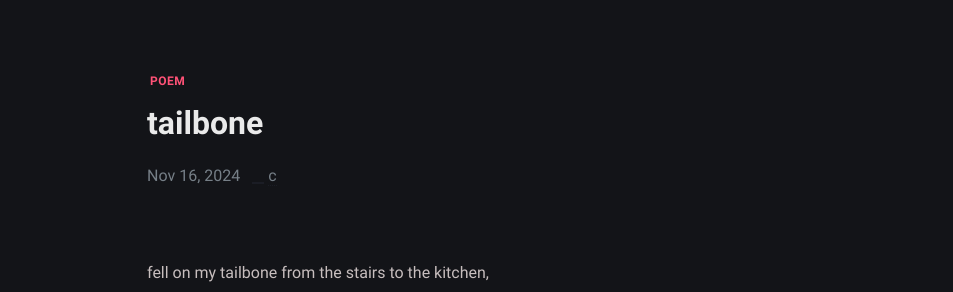
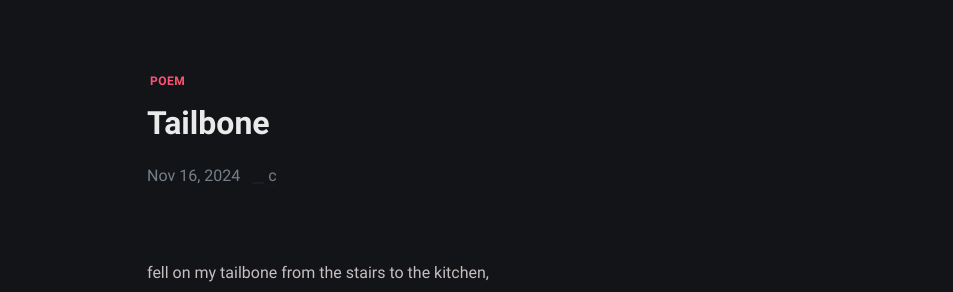
Before and after one commit to yijingch/afistforair.github.io, a Jekyll site: the page built from _posts/tailbone/2024-11-16-tailbone.md, in a window 1280 px wide. Shown: the part 135-427 px from the top of the page, without its empty margins (163-1116 px from the left). Built offline with Jekyll 4.4.1, drawn with Linux system fonts in a browser that asks for light colours.

Commit message:
uppercase

```diff
--- a/_posts/tailbone/2024-11-16-tailbone.md
+++ b/_posts/tailbone/2024-11-16-tailbone.md
@@ -1,5 +1,5 @@
 ---
-title: tailbone
+title: Tailbone
 date: 2024-11-16 21:51:00 −05:00
 tags: [poem]
 ---
```
